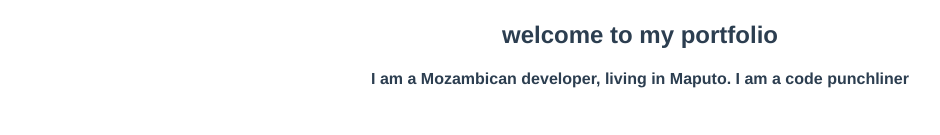
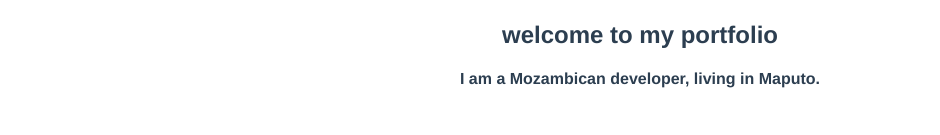
Before and after one commit to imildositoe/portfolio, a Vue app: page / in a window 1280 px wide. Shown: the part 165-300 px from the top of the page, without its empty margins (0-940 px from the left). Built offline with nearby package versions, Linux system fonts and the light colour scheme.

Commit message:
sub-header corrected

```diff
--- a/src/components/Index.vue
+++ b/src/components/Index.vue
@@ -10,7 +10,7 @@
     </ul>
 
     <h2>welcome to my portfolio</h2>
-    <h4>I am a Mozambican developer, living in Maputo. I am a code punchliner</h4>
+    <h4>I am a Mozambican developer, living in Maputo.</h4>
   </div>
 </template>
 
```
